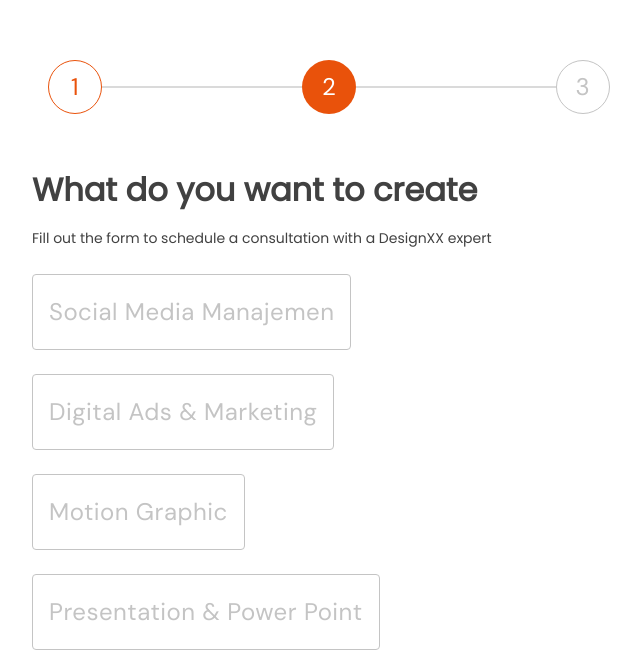
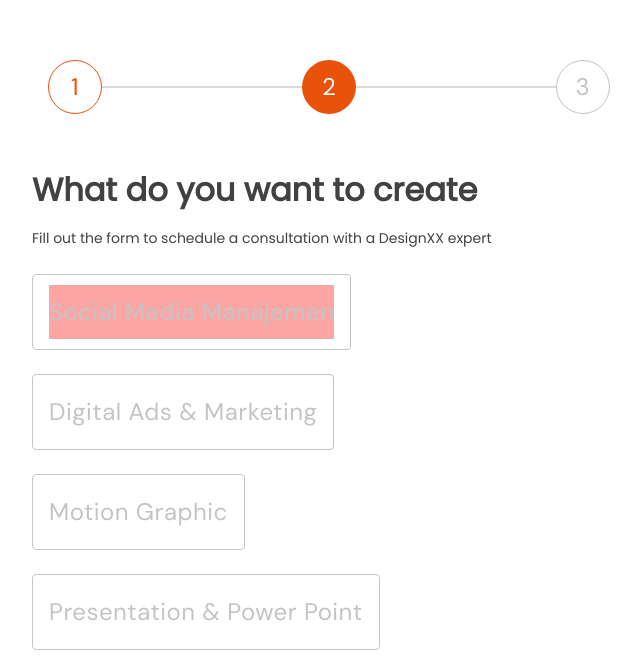
Before and after one commit to adityailhamss/designxx, a React (Create React App) app: page /steptwo in a window 1280 px wide. Shown: the part 105-777 px from the top of the page, without its empty margins (344-985 px from the left). Built offline with nearby package versions, Linux system fonts and the light colour scheme.

Commit message:
ChangeButton

```diff
--- a/src/StepTwo.css
+++ b/src/StepTwo.css
@@ -260,26 +260,20 @@ flex-grow: 0;
 }
 
 .btn-list-step{
-    box-sizing: border-box;
-
-/* Auto layout */
+box-sizing: border-box;
 
 display: flex;
 flex-direction: row;
 justify-content: center;
 align-items: center;
 padding: 10px 16px;
-gap: 10px;
-
-
+gap: 0px;
 
 background: #FFFFFF;
-/* Gray 100 */
 
 border: 1px solid #C4C4C4;
 border-radius: 4px;
 
-/* Inside auto layout */
 
 flex: none;
 order: 4;
@@ -292,17 +286,12 @@ flex-grow: 0;
     font-weight: 400;
     font-size: 24px;
     line-height: 54px;
-    /* identical to box height, or 225% */
 
     letter-spacing: 0.02em;
     text-transform: capitalize;
 
-    /* Gray 100 */
-
     color: #C4C4C4;
 
-
-    /* Inside auto layout */
 
     flex: none;
     order: 0;
@@ -310,7 +299,7 @@ flex-grow: 0;
 }
 
 .frame-btn-step{
-    display: flex;
+display: flex;
 flex-direction: row;
 align-items: flex-start;
 padding: 0px;
--- a/src/component/StepTwo.js
+++ b/src/component/StepTwo.js
@@ -1,10 +1,18 @@
-import React from 'react';
+import React, {useState} from 'react';
 import '../StepTwo.css';
 import '../App.css';
 import StepThree from './StepThree';
 import {useNavigate} from 'react-router-dom';
 
 function StepTwo() {
+    const [changeColor, setChangeColor] = useState(false)
+
+    //function for changeColor
+    const handleClick = () => {
+        setChangeColor(!changeColor)
+    }
+
+    //function for navigate
     const navigate = useNavigate();
 
     const Demo = () => {
@@ -35,7 +43,7 @@ function StepTwo() {
                 <p className='txt-what-consult'>Fill out the form to schedule a consultation with a DesignXX expert</p>
             </div>
             <div className='btn-list-step'>
-                <button className='txt-list-step-sosmed'>Social Media Manajemen</button>
+                <button onClick={handleClick} className={`txt-list-step-sosmed ${(changeColor === true)? `bg-gray-77` : `bg-red-300` }`}>Social Media Manajemen</button>
             </div>
             <div className='btn-list-step'>
                 <button className='txt-list-step-sosmed'>Digital Ads & Marketing</button>
```
